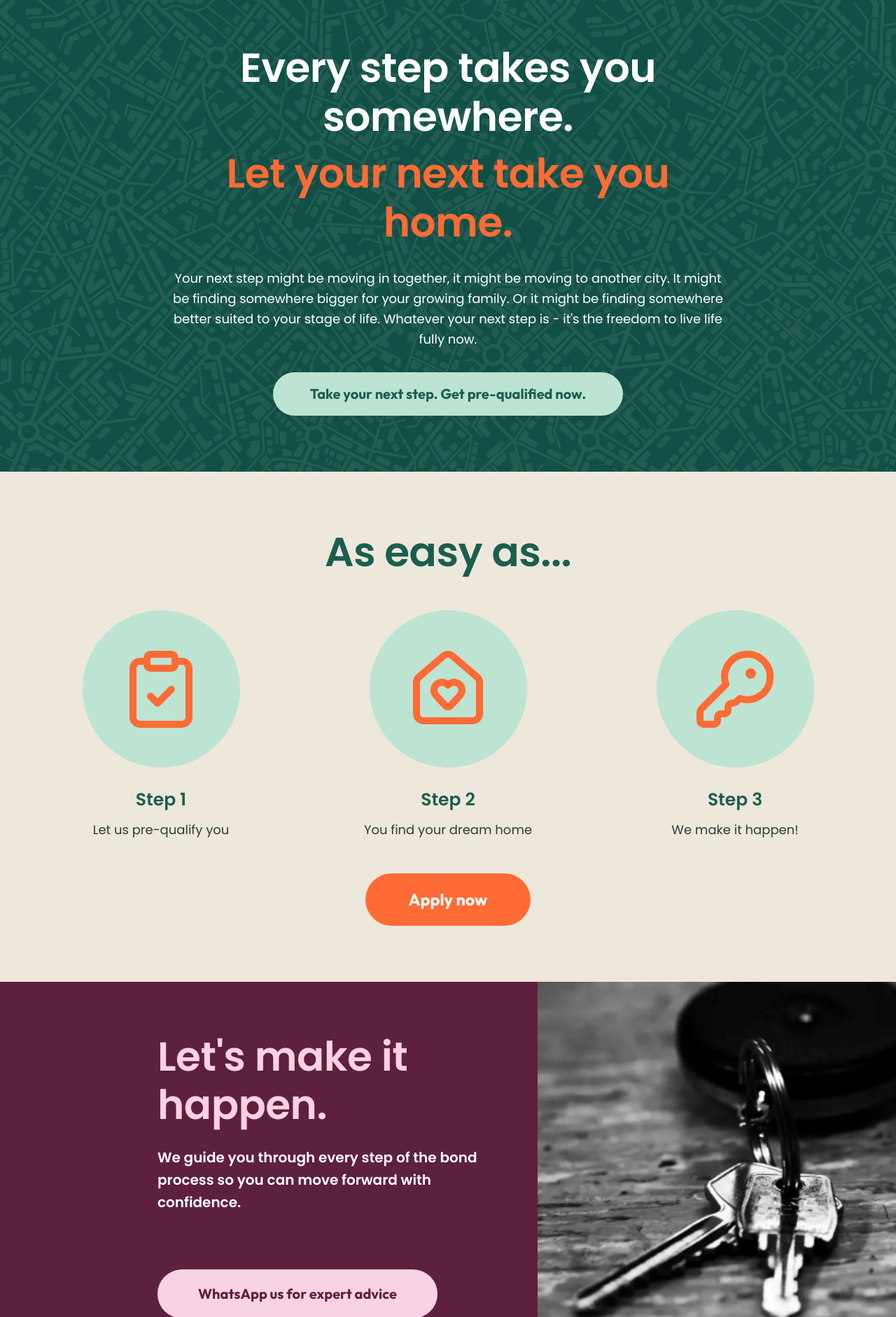
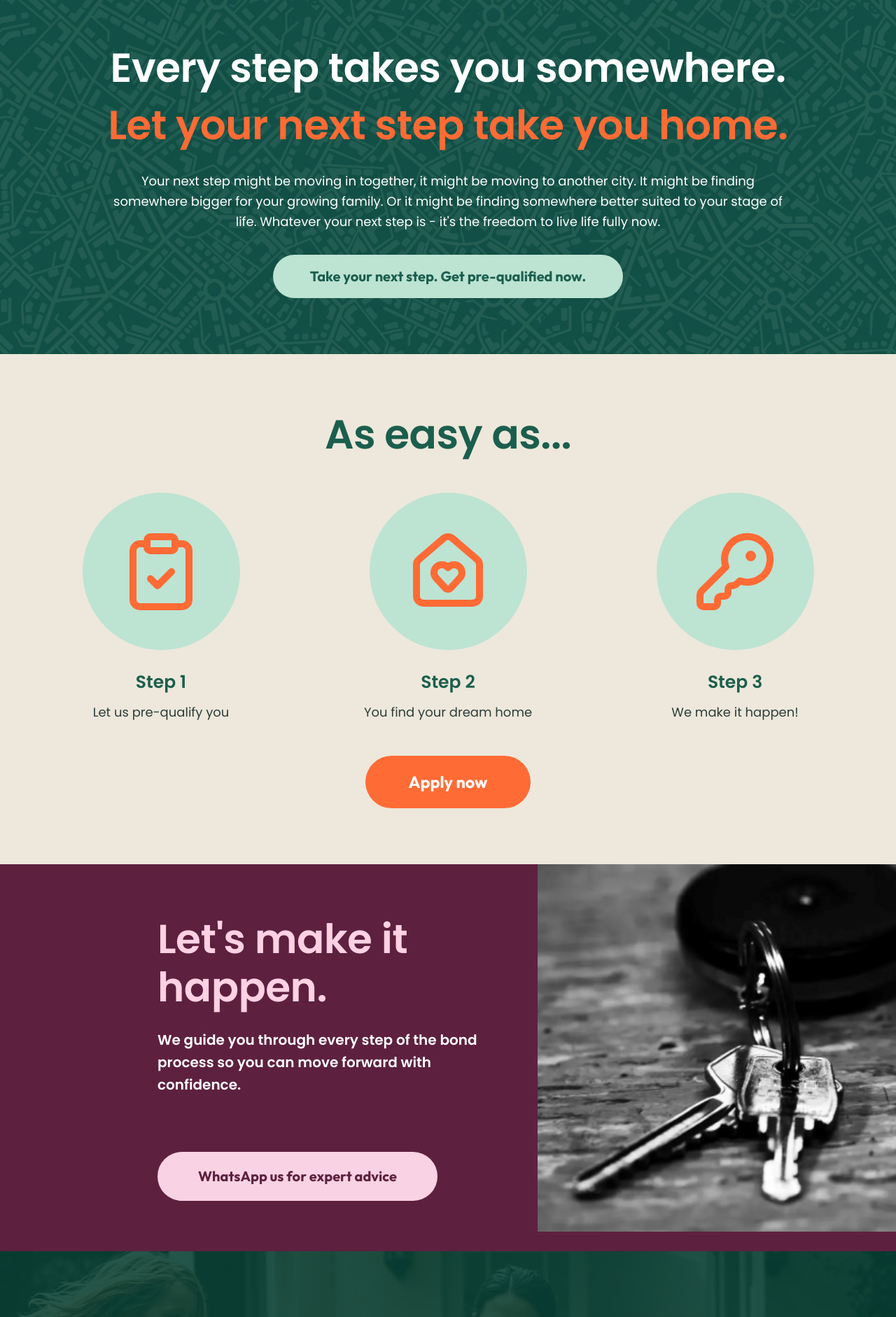
Before and after one commit to Intellify-Cloud/ev-tys-2, a Jekyll site: the page built from index.md, in a window 1280 px wide. Shown: the part 828-2710 px from the top of the page at 70% size. Built offline with Jekyll 4.4.1, drawn with Linux system fonts in a browser that asks for light colours; nearby versions of some CDN libraries.

Commit message:
refactor(ui): expand layout widths and update content
Increase max-width for the 'take-the-nextstep' section and its heading to improve spacing. Update the accent heading text in sitetext and hardcode the phone number in the calculator section component.

```diff
--- a/_assets/layout/_take-the-nextstep.scss
+++ b/_assets/layout/_take-the-nextstep.scss
@@ -12,7 +12,7 @@
 }
 
 .take-the-nextstep__container {
-  max-width: 800px;
+  max-width: 980px;
   margin: 0 auto;
   position: relative;
   z-index: 1;
@@ -29,7 +29,7 @@
   display: flex;
   flex-direction: column;
   gap: 12px;
-  max-width: 850px;
+  max-width: 1080px;
   margin: 0;
   font-size: 48px;
   line-height: 1.2;
--- a/_data/sitetext.yml
+++ b/_data/sitetext.yml
@@ -235,7 +235,7 @@ banking_partners:
 take_the_nextstep:
   section: take-the-nextstep
   heading_main: "Every step takes you somewhere."
-  heading_accent: "Let your next take you home."
+  heading_accent: "Let your next step take you home."
   description: "Your next step might be moving in together, it might be moving to another city. It might be finding somewhere bigger for your growing family. Or it might be finding somewhere better suited to your stage of life. Whatever your next step is - it's the freedom to live life fully now."
   button_text: "Take your next step. Get pre-qualified now."
   button_link: "/contact/"
--- a/_includes/2-card-calc-section.html
+++ b/_includes/2-card-calc-section.html
@@ -26,9 +26,8 @@
           </div>
 
           {% if card.button_type == 'phone' %}
-            {% assign phone_href = site.contact.phone | replace: ' ', '' %}
             {% assign whatsapp_text = site.contact.whatsapp_message | url_encode %}
-            <a href="tel:{{ phone_href }}" class="two-card-calc-section__button two-card-calc-section__button--orange two-card-calc-section__button--mobile-call">
+            <a href="tel:0823728996" class="two-card-calc-section__button two-card-calc-section__button--orange two-card-calc-section__button--mobile-call">
               {{ card.button_text }}
             </a>
             <a href="https://wa.me/{{ site.contact.whatsapp }}?text={{ whatsapp_text }}" class="two-card-calc-section__button two-card-calc-section__button--orange two-card-calc-section__button--desktop-whatsapp" target="_blank" rel="noopener noreferrer">
```
Also changed, not shown: assets/bundle.css.
